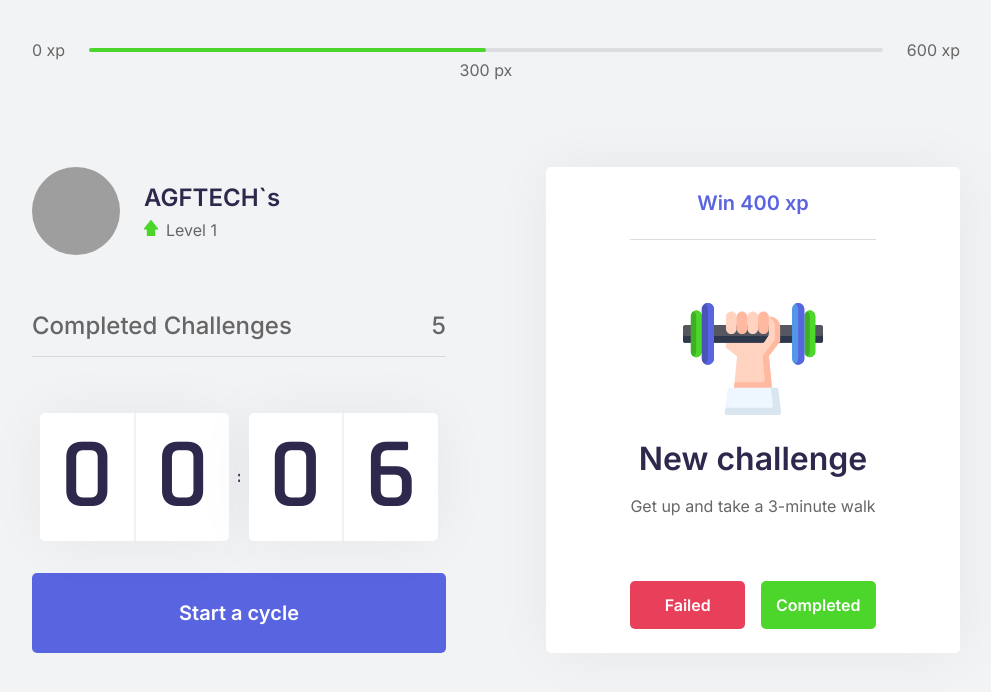
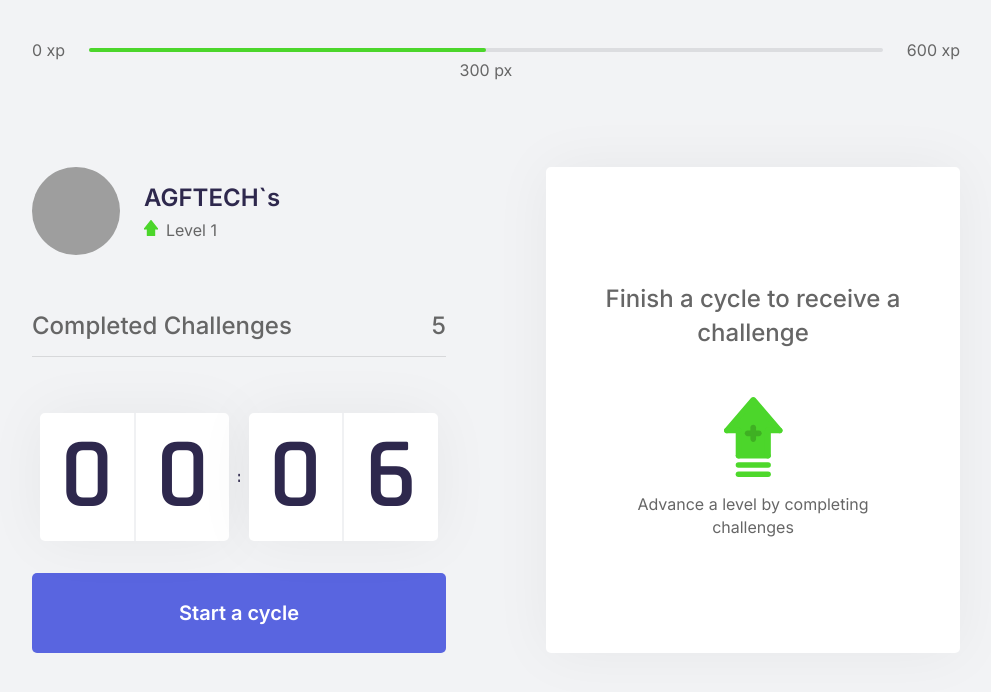
Before and after one commit to agftech/nlw-04-reactjs-moveit, a Next.js app: page / in a window 1280 px wide. Shown: the top 692 px of the page, without its empty margins (144-1135 px from the left). Built offline with nearby package versions, Linux system fonts and the light colour scheme; grey boxes are pictures that could not be loaded.

Commit message:
feat: :package: add startNewChallenge function

```diff
--- a/src/components/ChallengeBox.tsx
+++ b/src/components/ChallengeBox.tsx
@@ -1,19 +1,20 @@
 import React, { useContext } from 'react'
+import { ChallengesContext } from '../contexts/ChallengesContext'
 
 import styles from '../styles/components/ChallengeBox.module.css'
 
 export function ChallengeBox() {
-  const hasActiveChallenge = true
+  const { activeChallenge } = useContext(ChallengesContext)
   return (
     <div className={styles.challengeBoxContainer}>
-      {hasActiveChallenge ? (
+      {activeChallenge ? (
         <div className={styles.challengeActive}>
-          <header>Win 400 xp</header>
+          <header>Win {activeChallenge.amount} xp</header>
 
           <main>
-            <img src="icons/body.svg" alt="Body" />
+            <img src={`icons/${activeChallenge.type}.svg`} alt="body | eye" />
             <strong>New challenge</strong>
-            <p>Get up and take a 3-minute walk</p>
+            <p>{activeChallenge.description}</p>
           </main>
 
           <footer>
--- a/src/components/Countdown.tsx
+++ b/src/components/Countdown.tsx
@@ -5,10 +5,7 @@
 let countdownTimeout: NodeJS.Timeout
 
 export function Countdown() {
-
-  const contextData = useContext(ChallengesContext)
-
-  console.log(contextData)
+  const { startNewChallenge } = useContext(ChallengesContext)
 
   const [time, setTime] = useState(0.1 * 60)
   const [isActive, setIsActive] = useState(false)
@@ -39,6 +36,7 @@
     } else if (isActive && time === 0) {
       setHasFinished(true)
       setIsActive(false)
+      startNewChallenge()
     }
   }, [isActive, time])
 
--- a/src/contexts/ChallengesContext.tsx
+++ b/src/contexts/ChallengesContext.tsx
@@ -1,5 +1,21 @@
 import { createContext, useState, ReactNode } from 'react'
 
+import challenges from '../../challenges.json'
+
+interface Challenge {
+  type: 'body' | 'eye'
+  description: string
+  amount: number
+}
+
+interface ChallengesContextData {
+  level: number
+  currentExperience: number
+  challengesCompleted: number
+  activeChallenge: Challenge | null
+  levelUp: () => void
+  startNewChallenge: () => void
+}
 
 interface ChallengesProviderProps {
   children: ReactNode
@@ -12,8 +28,17 @@
   const [currentExperience, setCurrentExperience] = useState(0)
   const [challengesCompleted, setChallengesCompleted] = useState(0)
 
+  const [activeChallenge, setActiveChallenge] = useState(null)
+
   function levelUp() {
     setLevel(level + 1)
+  }
+
+  function startNewChallenge() {
+    const randomChallengeIndex = Math.floor(Math.random() * challenges.length)
+    const challenge = challenges[randomChallengeIndex]
+
+    setActiveChallenge(challenge)
   }
 
   return (
@@ -22,8 +47,9 @@
         level,
         currentExperience,
         challengesCompleted,
+        activeChallenge,
         levelUp,
-
+        startNewChallenge
       }}
     >
       {children}
```
